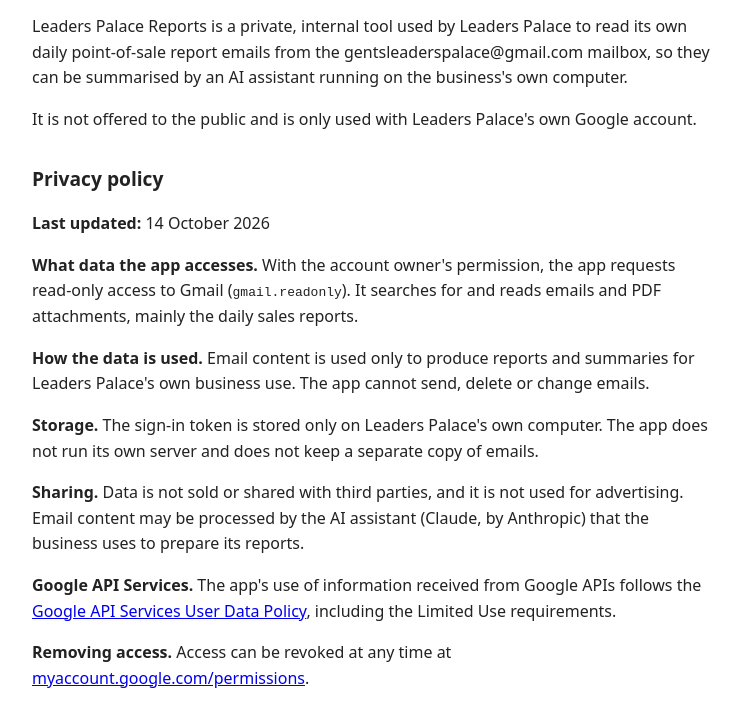
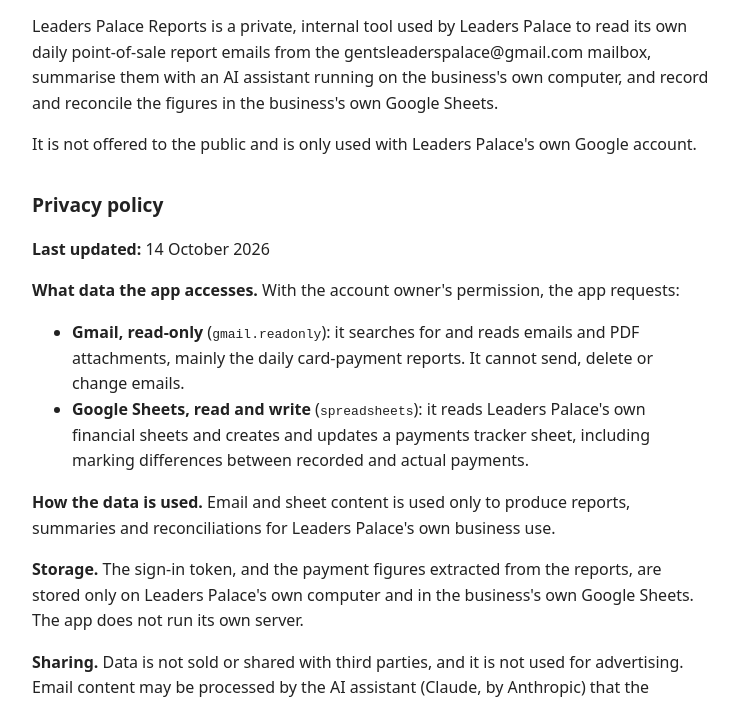
Before and after one commit to jawadh1994-hue/leaders-palace-reports, a plain HTML site: page index.html in a window 1280 px wide. Shown: the part 84-788 px from the top of the page, without its empty margins (268-1008 px from the left). Drawn offline with Linux system fonts and the light colour scheme.

Commit message:
Add files via upload

```diff
--- a/index.html
+++ b/index.html
@@ -11,14 +11,18 @@
 </head>
 <body>
 <h1>Leaders Palace Reports</h1>
-<p>Leaders Palace Reports is a private, internal tool used by Leaders Palace to read its own daily point-of-sale report emails from the gentsleaderspalace@gmail.com mailbox, so they can be summarised by an AI assistant running on the business's own computer.</p>
+<p>Leaders Palace Reports is a private, internal tool used by Leaders Palace to read its own daily point-of-sale report emails from the gentsleaderspalace@gmail.com mailbox, summarise them with an AI assistant running on the business's own computer, and record and reconcile the figures in the business's own Google Sheets.</p>
 <p>It is not offered to the public and is only used with Leaders Palace's own Google account.</p>
 
 <h2 id="privacy">Privacy policy</h2>
 <p><strong>Last updated:</strong> 14 October 2026</p>
-<p><strong>What data the app accesses.</strong> With the account owner's permission, the app requests read-only access to Gmail (<code>gmail.readonly</code>). It searches for and reads emails and PDF attachments, mainly the daily sales reports.</p>
-<p><strong>How the data is used.</strong> Email content is used only to produce reports and summaries for Leaders Palace's own business use. The app cannot send, delete or change emails.</p>
-<p><strong>Storage.</strong> The sign-in token is stored only on Leaders Palace's own computer. The app does not run its own server and does not keep a separate copy of emails.</p>
+<p><strong>What data the app accesses.</strong> With the account owner's permission, the app requests:</p>
+<ul>
+  <li><strong>Gmail, read-only</strong> (<code>gmail.readonly</code>): it searches for and reads emails and PDF attachments, mainly the daily card-payment reports. It cannot send, delete or change emails.</li>
+  <li><strong>Google Sheets, read and write</strong> (<code>spreadsheets</code>): it reads Leaders Palace's own financial sheets and creates and updates a payments tracker sheet, including marking differences between recorded and actual payments.</li>
+</ul>
+<p><strong>How the data is used.</strong> Email and sheet content is used only to produce reports, summaries and reconciliations for Leaders Palace's own business use.</p>
+<p><strong>Storage.</strong> The sign-in token, and the payment figures extracted from the reports, are stored only on Leaders Palace's own computer and in the business's own Google Sheets. The app does not run its own server.</p>
 <p><strong>Sharing.</strong> Data is not sold or shared with third parties, and it is not used for advertising. Email content may be processed by the AI assistant (Claude, by Anthropic) that the business uses to prepare its reports.</p>
 <p><strong>Google API Services.</strong> The app's use of information received from Google APIs follows the <a href="https://developers.google.com/terms/api-services-user-data-policy">Google API Services User Data Policy</a>, including the Limited Use requirements.</p>
 <p><strong>Removing access.</strong> Access can be revoked at any time at <a href="https://myaccount.google.com/permissions">myaccount.google.com/permissions</a>.</p>
```
